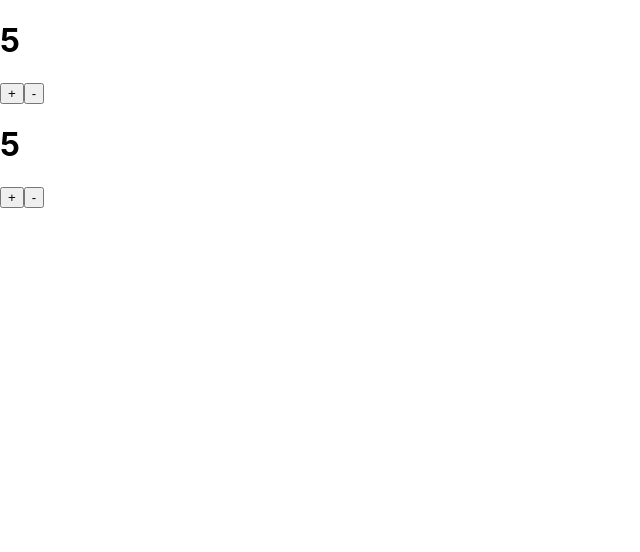
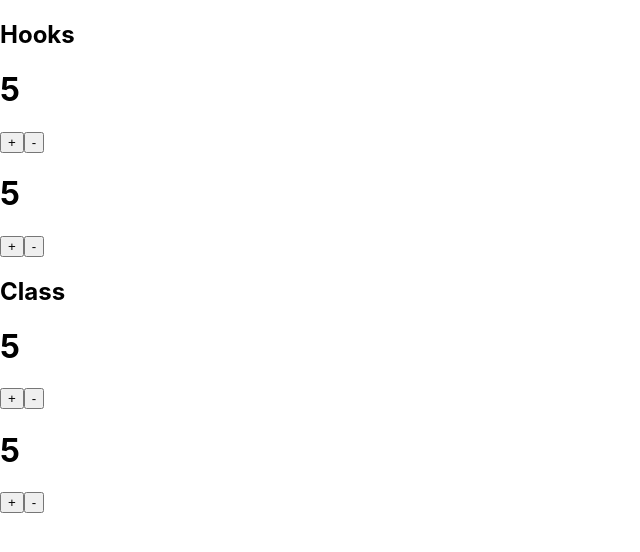
Before and after one commit to coderoadpl/frontend--react-hook-and-context--task-8, a React (Create React App) app: page / in a window 1280 px wide. Shown: the top 552 px of the page, without its empty margins (0-640 px from the left). Built offline with nearby package versions, Linux system fonts and the light colour scheme.

Commit message:
Multiple instances

```diff
--- a/src/App.js
+++ b/src/App.js
@@ -6,7 +6,15 @@ import CounterClass from './CounterClass'
 export const App = () => {
   return (
     <div>
+      <h2>
+        Hooks
+      </h2>
       <Counter />
+      <Counter />
+      <h2>
+        Class
+      </h2>
+      <CounterClass />
       <CounterClass />
     </div>
   )
```
